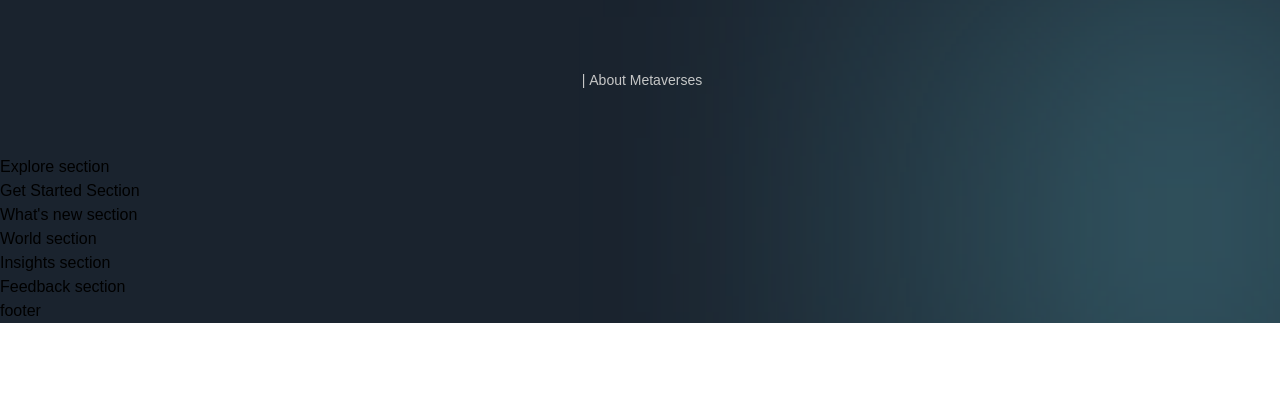
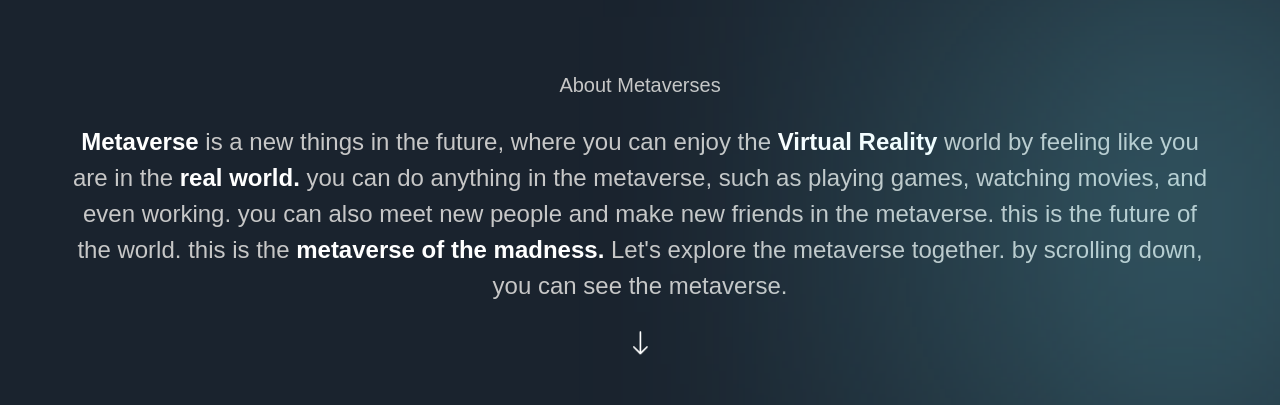
Before and after one commit to ashishxcode/metaverse-landing-page, a Next.js app: page / in a window 1280 px wide. Shown: the part 1103-1508 px from the top of the page. Before the commit the page ends 1426 px from the top, so only its background shows below. Built offline with nearby package versions, Linux system fonts and the light colour scheme; a web font is replaced by a local one.

Commit message:
CI : Adding About Section

```diff
--- a/sections/About.jsx
+++ b/sections/About.jsx
@@ -14,7 +14,34 @@ const About = () => (
 			viewport={{ once: false, amount: 0.25 }}
 			className={`${styles.innerWidth} ${styles.flexCenter} mx-auto flex-col`}
 		>
-			<TypingText title=" | About Metaverses" textStyle="text-center" />
+			<TypingText
+				title="About Metaverses"
+				textStyle="text-center text-[20px]"
+			/>
+			<motion.p
+				variants={fadeIn('up', 'tween', 0.2, 1)}
+				className="text-center mt-6 font-normal sm:text-[24px] text-[20px] text-secondary-white"
+			>
+				<span className="font-extrabold text-white">Metaverse </span>
+				is a new things in the future, where you can enjoy the
+				<span className="font-extrabold text-white"> Virtual Reality </span>
+				world by feeling like you are in the
+				<span className="font-extrabold text-white"> real world. </span> you can
+				do anything in the metaverse, such as playing games, watching movies,
+				and even working. you can also meet new people and make new friends in
+				the metaverse. this is the future of the world. this is the
+				<span className="font-extrabold text-white">
+					{' '}
+					metaverse of the madness.{' '}
+				</span>
+				Let's explore the metaverse together. by scrolling down, you can see the
+				metaverse.
+			</motion.p>
+			<motion.img
+				src="/arrow-down.svg"
+				variants={fadeIn('up', 'tween', 0.3, 1)}
+				className="w-6 h-6 mt-8 animate-bounce"
+			/>
 		</motion.div>
 	</section>
 );
```
